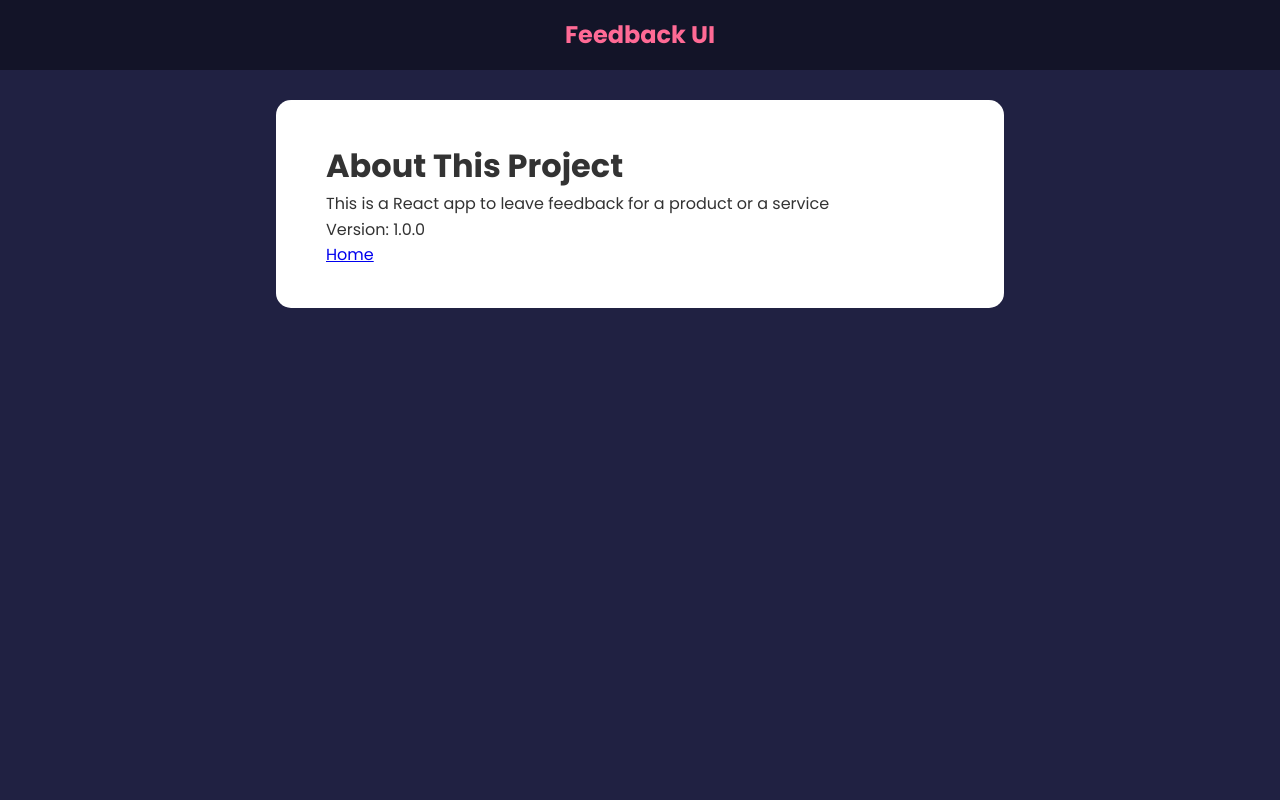
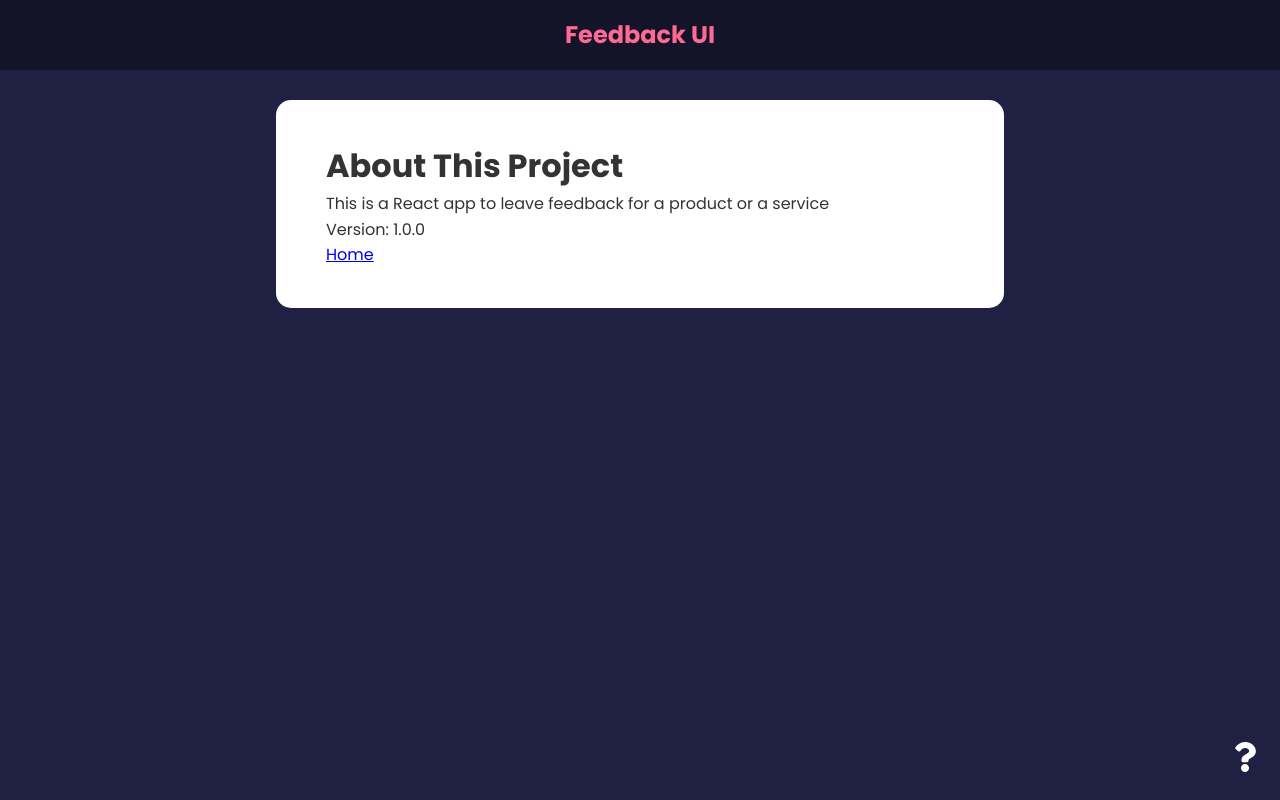
Before and after one commit to rrankawat/react-feeback-app, a React (Create React App) app: page /about in a window 1280 px wide. Built offline with nearby package versions, Linux system fonts and the light colour scheme.

Commit message:
AboutLink

```diff
--- a/src/App.js
+++ b/src/App.js
@@ -6,6 +6,7 @@
 import FeedbackData from './data/FeedbackData'
 import FeedbackStats from './components/FeedbackStats'
 import FeedbackForm from './components/FeedbackForm'
+import AboutIconLink from './components/AboutIconLink'
 import AboutPage from './components/pages/AboutPage'
 
 const App = () => {
@@ -43,6 +44,8 @@
           />
           <Route path='/about' element={<AboutPage />} />
         </Routes>
+
+        <AboutIconLink />
       </div>
     </Router>
   )
--- /dev/null
+++ b/src/components/AboutIconLink.js
@@ -0,0 +1,14 @@
+import { Link } from 'react-router-dom'
+import { FaQuestion } from 'react-icons/fa'
+
+const AboutIconLink = () => {
+  return (
+    <div className='about-link'>
+      <Link to='/about'>
+        <FaQuestion size={30} />
+      </Link>
+    </div>
+  )
+}
+
+export default AboutIconLink
--- a/src/components/pages/AboutPage.js
+++ b/src/components/pages/AboutPage.js
@@ -1,3 +1,4 @@
+import { Link } from 'react-router-dom'
 import Card from '../shared/Card'
 
 const AboutPage = () => {
@@ -8,7 +9,7 @@
       <p>Version: 1.0.0</p>
 
       <p>
-        <a href='/'>Home</a>
+        <Link to='/'>Home</Link>
       </p>
     </Card>
   )
```
